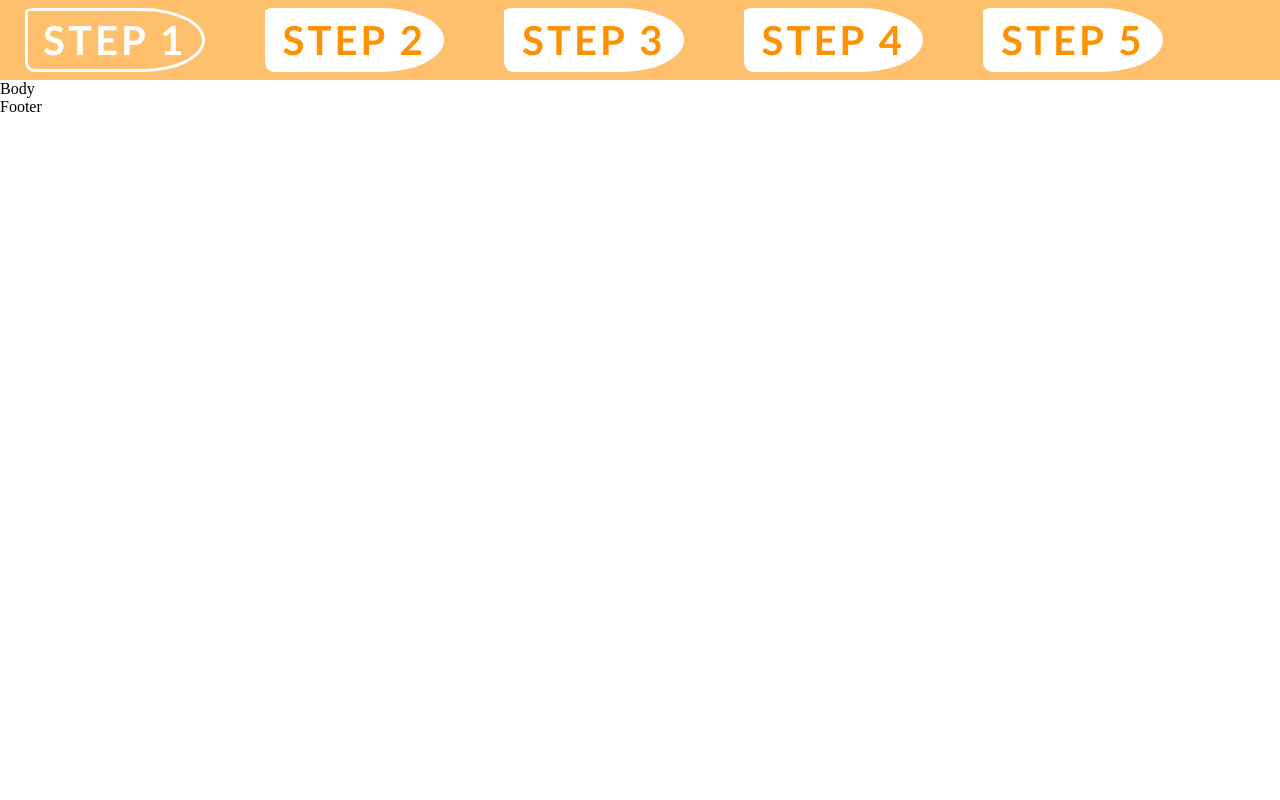
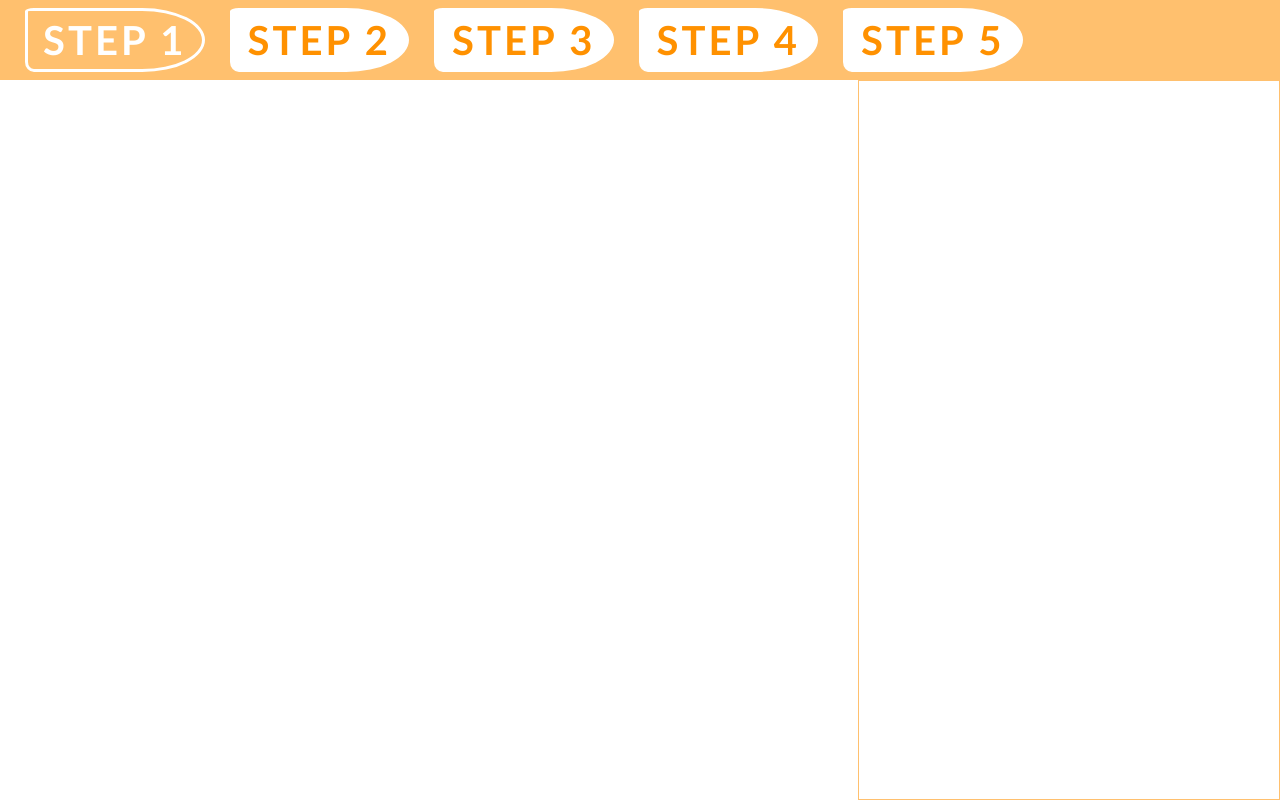
Before and after one commit to Tim-Poels/bedden-demo, a React (Create React App) app: page / in a window 1280 px wide. Built offline with nearby package versions, Linux system fonts and the light colour scheme.

Commit message:
added step switching functionality

```diff
--- a/public/index.html
+++ b/public/index.html
@@ -19,7 +19,7 @@
       work correctly both with client-side routing and a non-root public URL.
       Learn how to configure a non-root public URL by running `npm run build`.
     -->
-    <title>React App</title>
+    <title>Bedden Configurator</title>
   </head>
   <body>
     <noscript>You need to enable JavaScript to run this app.</noscript>
--- a/src/App.js
+++ b/src/App.js
@@ -4,12 +4,13 @@ import Body from "./components/Body.js";
 import Footer from "./components/Footer.js";
 
 const App = () => {
+  // setState to change to another step
   const [useSteps, setSteps] = useState(1);
   return (
     <div className="App">
       <Header step={useSteps} />
-      <Body setSteps={setSteps} />
-      <Footer />
+      <Body setSteps={setSteps} currentStep={useSteps} />
+      {/* <Footer /> */}
     </div>
   );
 }
--- /dev/null
+++ b/src/components/Body.css
@@ -0,0 +1,10 @@
+.Body {
+  height: 90vh;
+  width: 100vw;
+  display: flex;
+}
+
+.CanvasElement {
+  height: 100%;
+  width: 67%;
+}
--- a/src/components/Body.js
+++ b/src/components/Body.js
@@ -1,7 +1,17 @@
-const Body = () => {
+import "./Body.css"
+import CanvasElement from "./CanvasElement.js";
+import SelectorElement from "./SelectorElement.js";
+
+const Body = (props) => {
   return (
     <div className="Body">
-      Body
+      {/* <button onClick={() => { props.setSteps(1) }}> change to step 1 </button>
+      <button onClick={() => { props.setSteps(2) }}> change to step 2 </button>
+      <button onClick={() => { props.setSteps(3) }}> change to step 3 </button>
+      <button onClick={() => { props.setSteps(4) }}> change to step 4 </button>
+      <button onClick={() => { props.setSteps(5) }}> change to step 5 </button> */}
+      <CanvasElement />
+      <SelectorElement setSteps={props.setSteps} currentStep={props.useSteps}/>
     </div>
   );
 }
--- /dev/null
+++ b/src/components/CanvasElement.js
@@ -0,0 +1,9 @@
+const CanvasElement = (props) => {
+  return (
+    <canvas className="CanvasElement">
+
+    </canvas>
+  );
+}
+
+export default CanvasElement;
--- a/src/components/Header.css
+++ b/src/components/Header.css
@@ -35,9 +35,3 @@
 .configurator-step.active > .configurator-step-text {
   color: white;
 }
-
-.arrow-point {
-  width: 35px;
-  height: 8vh;
-  border-radius: 0% 100% 100% 0% / 50% 50% 50% 50% ;
-}
--- a/src/components/Header.js
+++ b/src/components/Header.js
@@ -1,38 +1,47 @@
+import { useEffect } from "react"
 import "./Header.css"
 
-const Header = () => {
+const Header = (props) => {
+  useEffect(() => {
+    // Create string with the same value as the steps class
+    let currentStep = "step-" + props.step
+    let steps = document.getElementsByClassName("configurator-step")
+    for (let elem of steps) {
+      //Remove styling of the previous step
+      elem.classList.remove("active")
+      if (elem.classList[1] === currentStep) {
+        // Add styling to the current step
+        elem.classList.add("active")
+      }
+    };
+  })
   return (
     <div className="Header">
-      <div className="configurator-step active step-1">
+      <div className="configurator-step step-1">
         <p className="configurator-step-text">
           STEP 1
         </p>
       </div>
-      <div className="arrow-point"></div>
       <div className="configurator-step step-2">
         <p className="configurator-step-text">
           STEP 2
         </p>
       </div>
-      <div className="arrow-point"></div>
       <div className="configurator-step step-3">
         <p className="configurator-step-text">
           STEP 3
         </p>
       </div>
-      <div className="arrow-point"></div>
       <div className="configurator-step step-4">
         <p className="configurator-step-text">
           STEP 4
         </p>
       </div>
-      <div className="arrow-point"></div>
       <div className="configurator-step step-5">
         <p className="configurator-step-text">
           STEP 5
         </p>
       </div>
-      <div className="arrow-point"></div>
     </div>
   );
 }
--- /dev/null
+++ b/src/components/SelectorElement.css
@@ -0,0 +1,5 @@
+.SelectorElement {
+  height: 100%;
+  width: 33%;
+  border: 1px solid rgb(255, 192, 110)
+}
--- /dev/null
+++ b/src/components/SelectorElement.js
@@ -0,0 +1,11 @@
+import "./SelectorElement.css"
+
+const SelectorElement = (props) => {
+  return (
+    <div className="SelectorElement">
+
+    </div>
+  );
+}
+
+export default SelectorElement;
```
